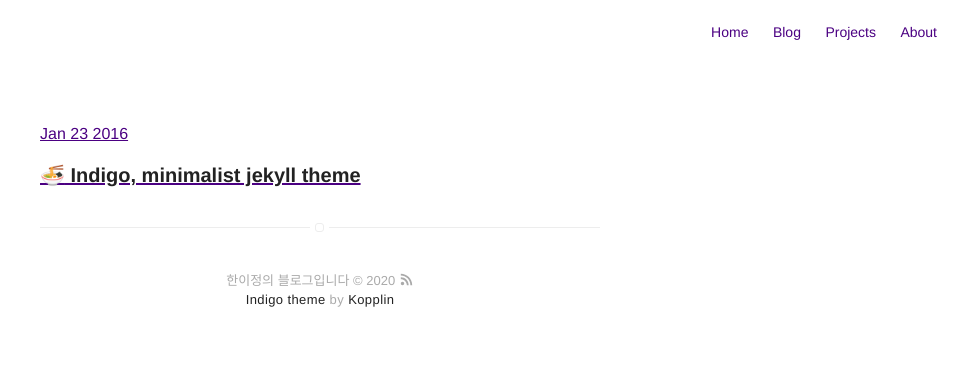
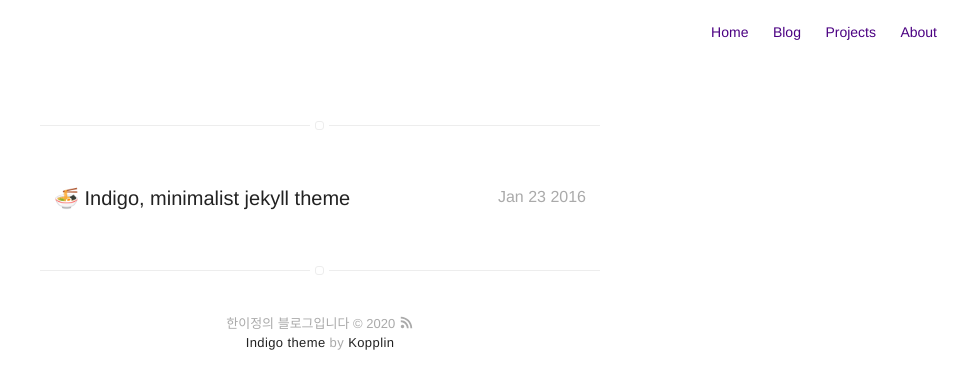
Before and after one commit to 12jeong/12jeong.github.io, a Jekyll site: the page built from links.html, in a window 1280 px wide. Shown: the top 389 px of the page, without its empty margins (320-1280 px from the left). Built offline with Jekyll 4.4.1, drawn with Linux system fonts in a browser that asks for light colours; emoji names are drawn with the system emoji font.

Commit message:
update links page

```diff
--- a/_sass/pages/home-blog-projects.sass
+++ b/_sass/pages/home-blog-projects.sass
@@ -1,6 +1,7 @@
 .home,
 .blog,
-.projects
+.projects,
+.links
     margin-top: 125px
 
     > .list
@@ -25,7 +26,8 @@
 
 .home > .list,
 .blog > .list,
-.projects > .list
+.projects > .list,
+.links > .list
     > .item
         display: block
         width: 95%
@@ -63,7 +65,8 @@
         color: $alpha
 
 .blog > .list > .item > .url,
-.projects > .list > .item > .url
+.projects > .list > .item > .url,
+.links > .list > .item > .url
     > .title
         display: inline
 
```
